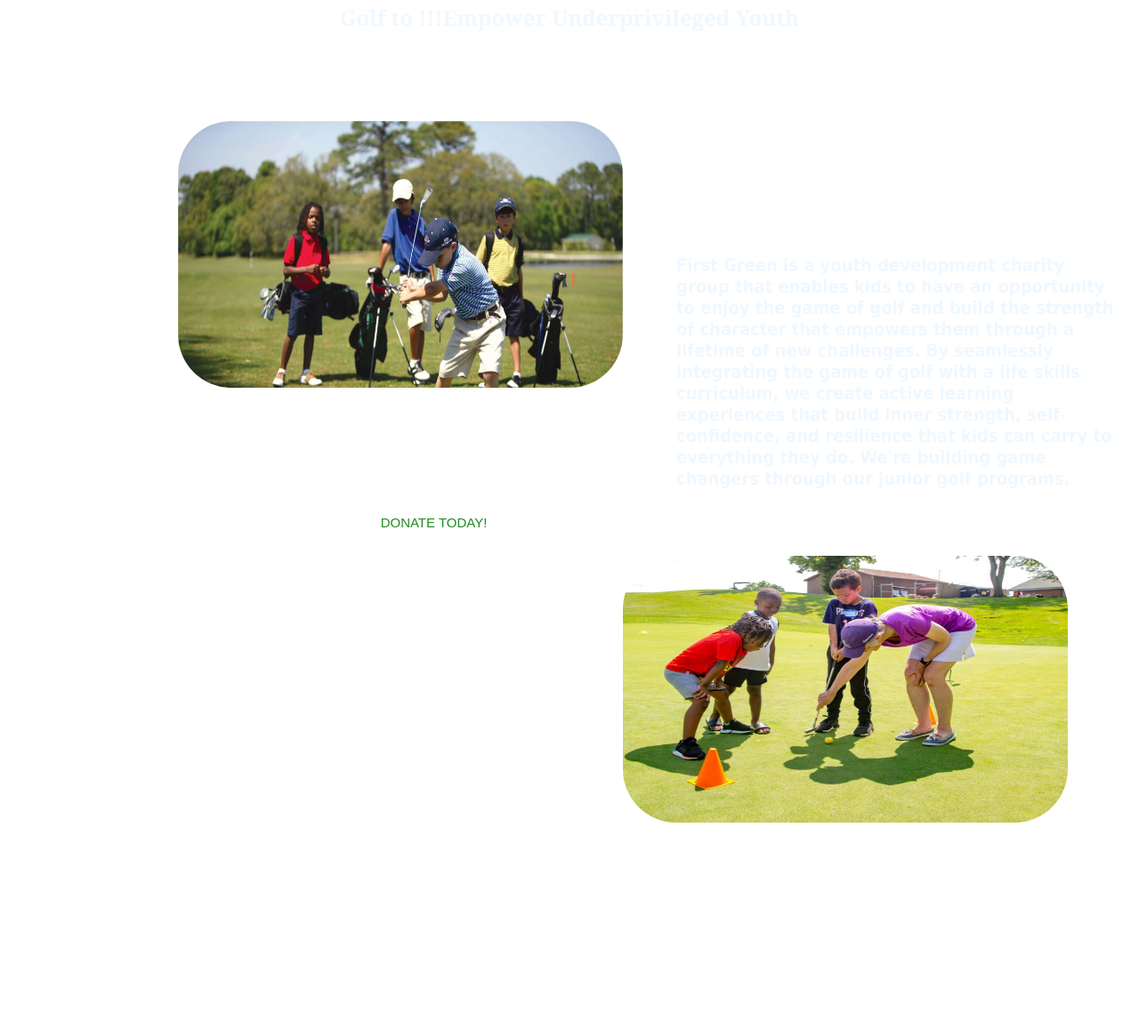
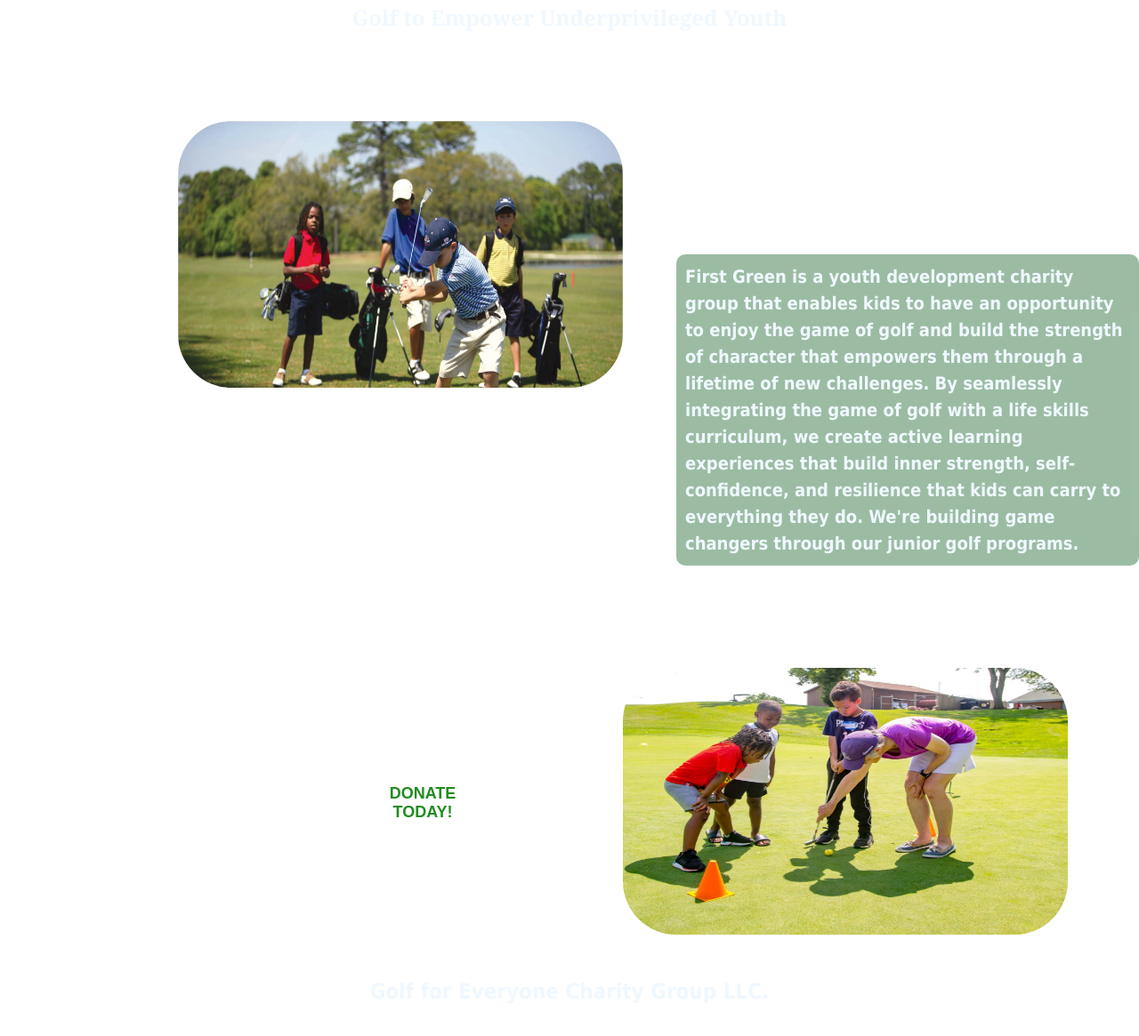
Before and after one commit to PatBCCA/Charity-Website, a plain HTML site: page index.html in a window 1280 px wide. Shown: the part 159-1324 px from the top of the page at 89% size. Before the commit the page ends 1084 px from the top, so only its background shows below. Drawn offline with Linux system fonts and the light colour scheme.

Commit message:
added opacity

```diff
--- a/index.html
+++ b/index.html
@@ -12,7 +12,7 @@
       <h1 id="header-align" class="header-txt-style">First Green</h1>
       <div>
         <h2 class="header-txt-style" id="sub-header-align">
-          Golf to !!!Empower Underprivileged Youth
+          Golf to Empower Underprivileged Youth
         </h2>
         <img id="image1" src="Images/Kids golf.jpeg" alt="Team Tournament" />
         <p id="p1">
@@ -27,6 +27,7 @@
         </p>
         <button>DONATE TODAY&#33;</button>
         <img id="image2" src="Images/first green.jpeg" alt="Personal Lessons" />
+        <p id="p2">Golf for Everyone Charity Group LLC.</p>
       </div>
     </div>
   </body>
--- a/style.css
+++ b/style.css
@@ -11,11 +11,6 @@ html {
 .header-txt-style {
     color: aliceblue;
     font-family: Georgia;
-
-}
-
-#sub-header {
-
 }
 #header-align {
     font-size: 90px;
@@ -40,9 +35,9 @@ html {
     width: 500px;
     display: flex;
     margin-left: 700px;
-    margin-top: 0px;
+    margin-top: 50px;
     border-radius: 60px;
-
+    margin-bottom: 50px;
 }
 #p1 {
     color: aliceblue;
@@ -53,15 +48,29 @@ html {
     display: flex;
     margin-left: 760px;
     margin-top: -150px;
+    line-height: 1.5em;
+    background-color: rgba(7, 88, 26, 0.4);
+    padding: .5em;
+    border-radius: .5em;;
+}
+#p2 {
+    color: aliceblue;
+    font-size: 1.5em;
+    font-weight: bold;
+    font-family: tahoma;
+    text-align: center;
+    margin-bottom: 1.5em;
 }
 button {
     background-color:rgb(255, 255, 255);
     border: none;
-    height: 75px;
-    width: 175px;
+    height: 65px;
+    width: 150px;
     border-radius: 5px;
-    font-size: 15px;
+    font-size: 18px;
+    font-weight: bold;
     margin-left: 400px;
+    transform: translateY(13em);
     font-weight: 30px;
     color: forestgreen;
 }
```
